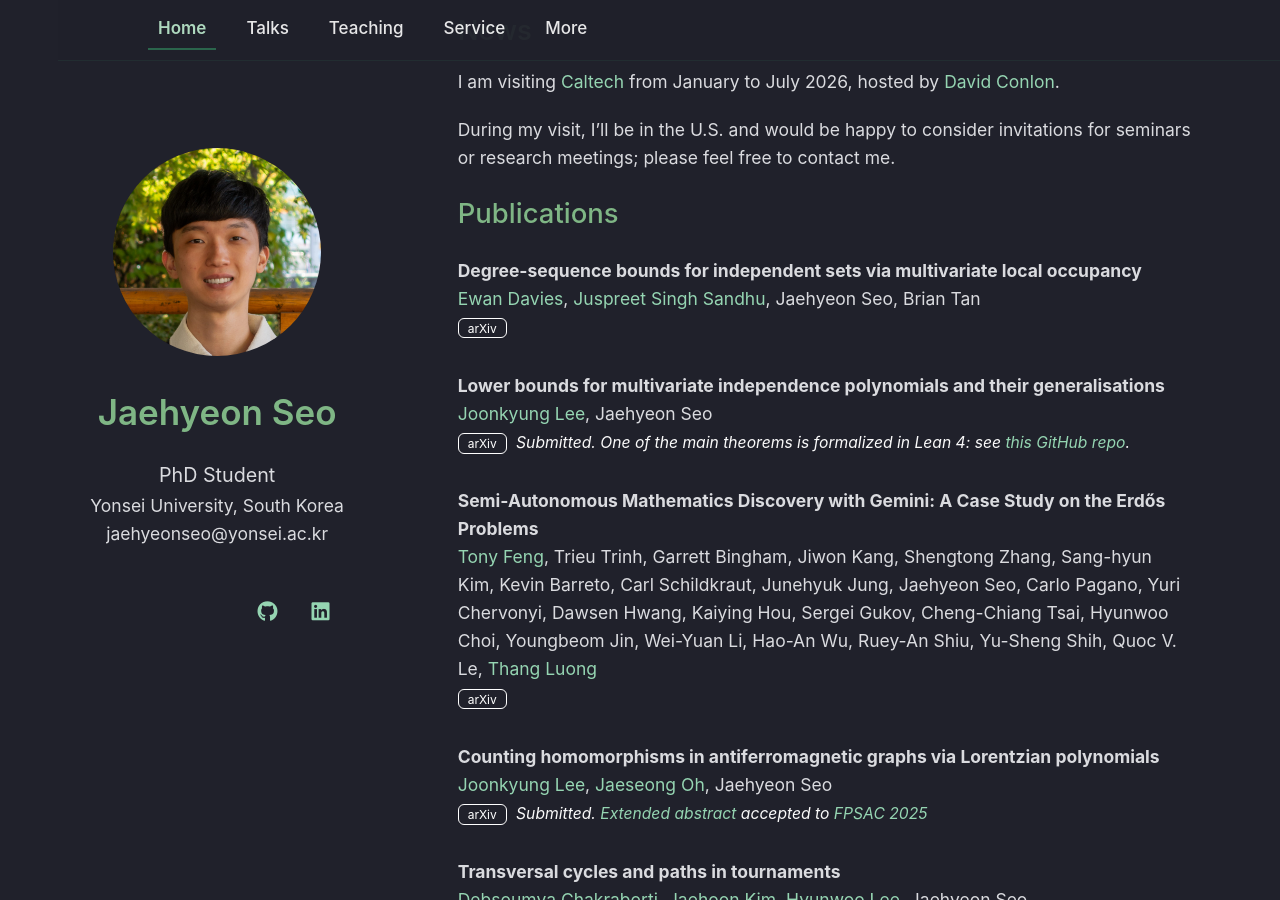
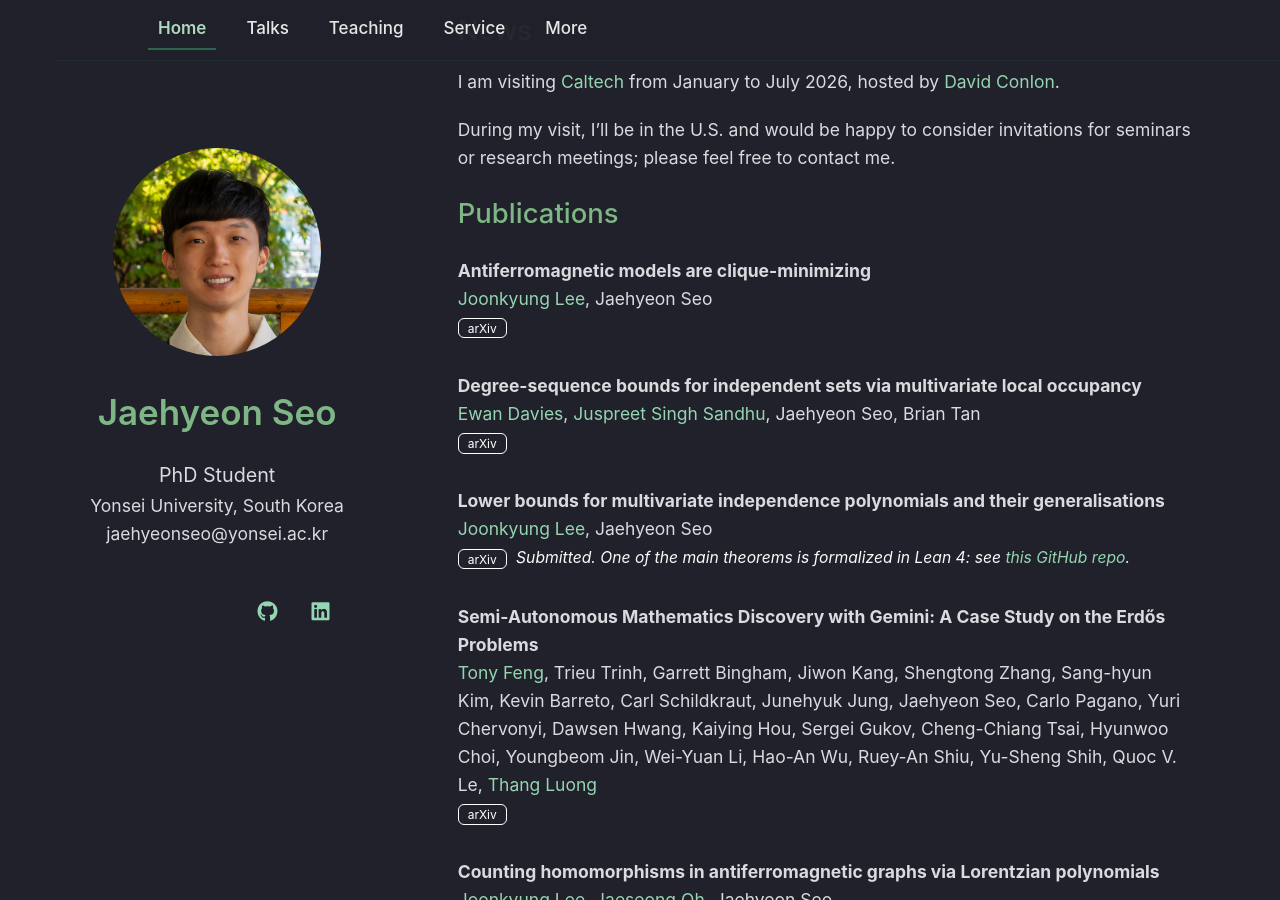
Before and after one commit to thegreatseo/thegreatseo.github.io, a Jekyll site: the page built from index.md, in a window 1280 px wide and 900 px high, scrolled down 332 px. Built offline with Jekyll 4.4.1, drawn with Linux system fonts in a browser that asks for light colours; a style sheet for code colours, icons or effects is not loaded.

Commit message:
Update publications: add "Antiferromagnetic models are clique-minimizing"

```diff
--- a/_data/publications.yml
+++ b/_data/publications.yml
@@ -1,4 +1,9 @@
 main:
+
+  - title: Antiferromagnetic models are clique-minimizing
+    authors: Joonkyung Lee, Jaehyeon Seo
+    arxiv: "2608.17920"
+    notes:
 
   - title: Degree-sequence bounds for independent sets via multivariate local occupancy
     authors: Ewan Davies, Juspreet Singh Sandhu, Jaehyeon Seo, Brian Tan
```
